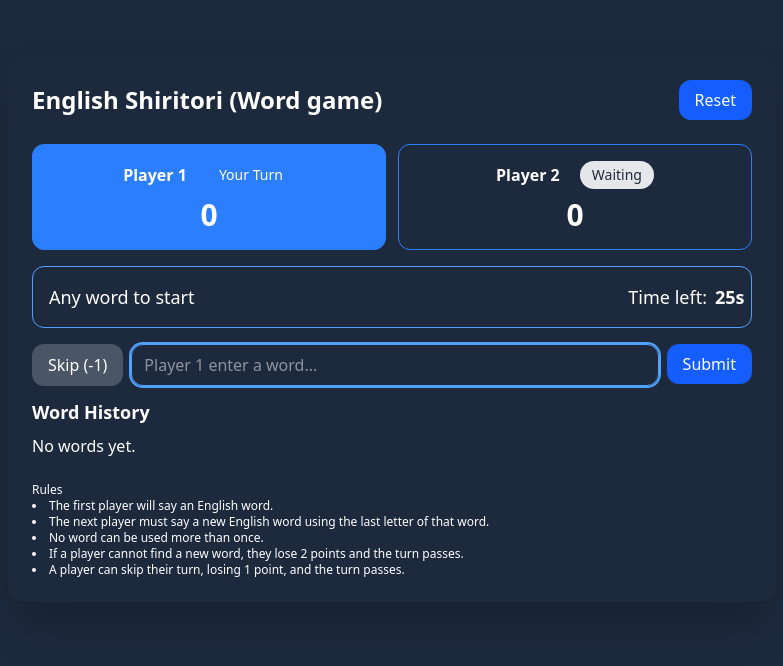
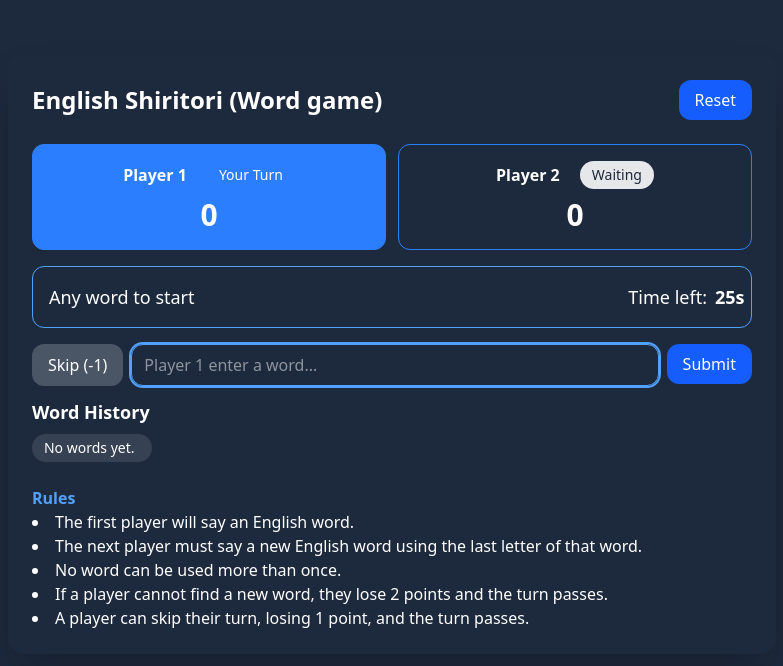
Before and after one commit to abdulkader33447/shiritori-, a React (Vite) app: page / in a window 1280 px wide. Shown: the top 666 px of the page, without its empty margins (248-1031 px from the left). Built offline with nearby package versions, Linux system fonts and the light colour scheme.

Commit message:
added bg on 'not word yet'

```diff
--- a/src/components/RulesFooter.jsx
+++ b/src/components/RulesFooter.jsx
@@ -1,7 +1,7 @@
 export default function RulesFooter() {
   return (
-    <footer className="mt-6 text-xs">
-      <h1>Rules</h1>
+    <footer className="mt-6">
+      <h1 className="font-semibold text-blue-400">Rules</h1>
       <li>The first player will say an English word.</li>
       <li>
         The next player must say a new English word using the last letter of
--- a/src/components/ShiritoriGame.jsx
+++ b/src/components/ShiritoriGame.jsx
@@ -213,7 +213,7 @@ export default function ShiritoriGame() {
 
         {meaning && (
           <div className="text-center mt-3 text-lg">
-            <span className="font-semibold text-blue-500">Meaning: </span>
+            <span className="font-semibold text-blue-400">Meaning: </span>
             {meaning}
           </div>
         )}
--- a/src/components/WordHistory.jsx
+++ b/src/components/WordHistory.jsx
@@ -3,11 +3,11 @@ export default function WordHistory({ words }) {
     <section>
       <h2 className="text-lg font-semibold mb-2">Word History</h2>
       {words.length === 0 ? (
-        <div>No words yet.</div>
+        <h3 className="px-3 py-1 rounded-full text-sm bg-gray-700 w-30">No words yet.</h3>
       ) : (
         <div className="flex flex-wrap gap-2">
           {words.map((w, idx) => (
-            <span key={w + idx} className="px-3 py-1 rounded-full text-sm">
+            <span key={w + idx} className="px-3 py-1 rounded-full text-sm bg-gray-700">
               {w}
             </span>
           ))}
```
Also changed, not shown: src/components/WordInput.jsx (+3 -7 lines).
